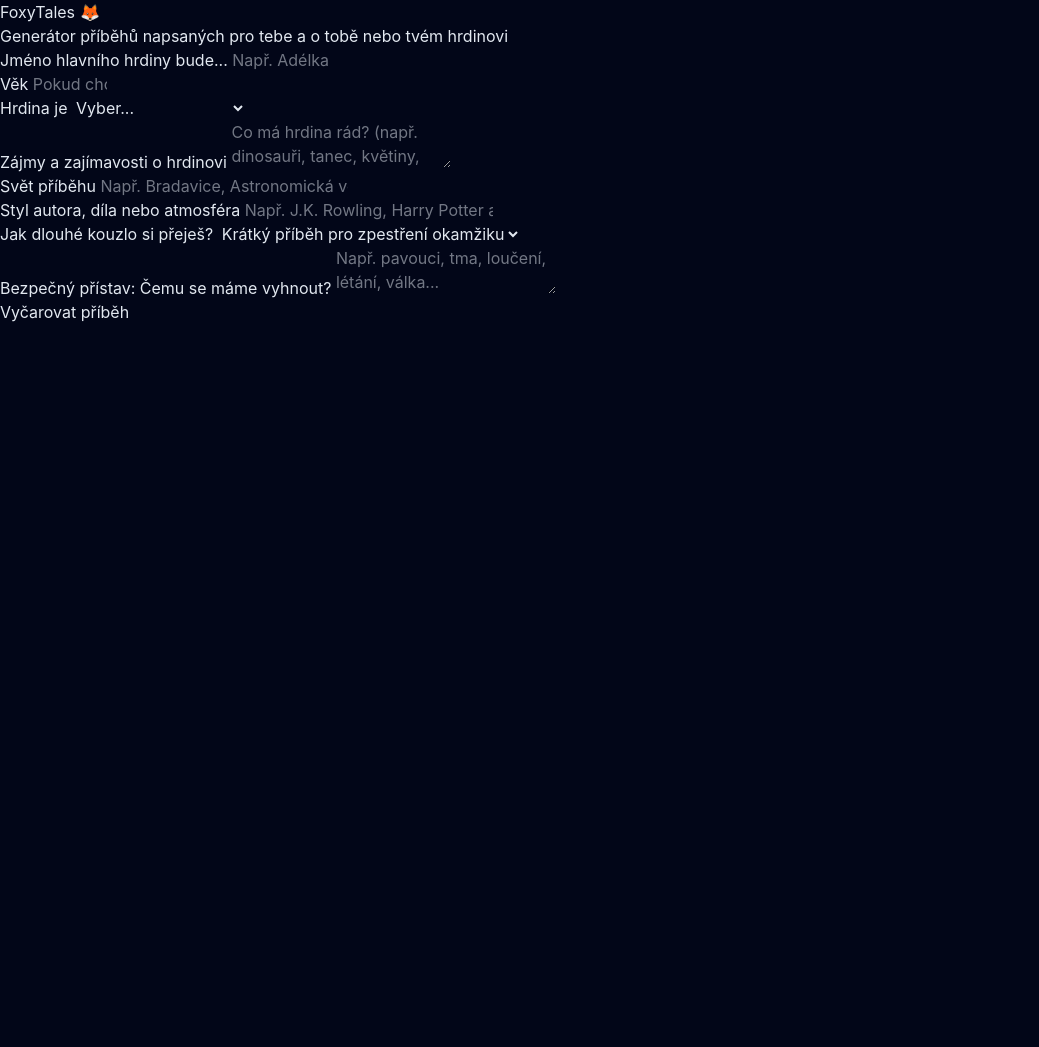
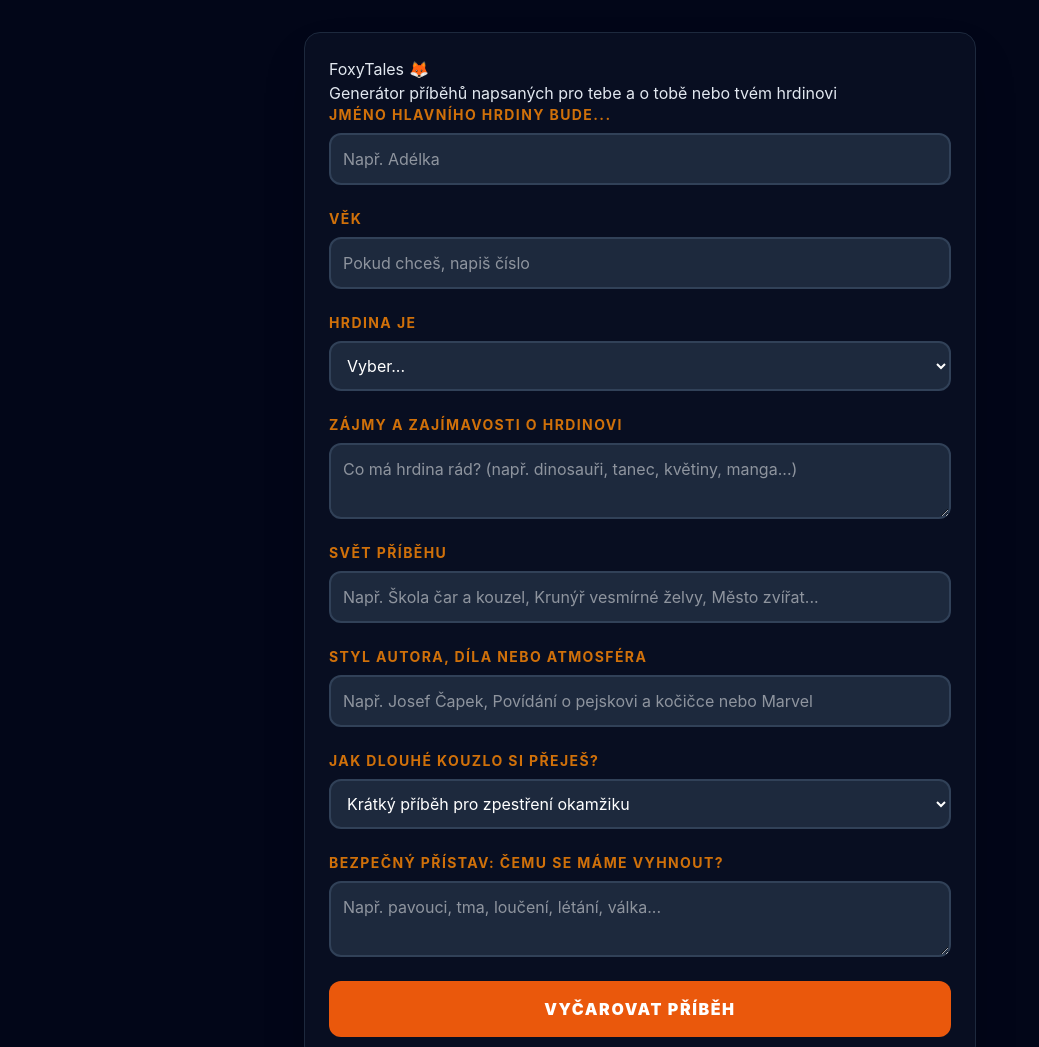
Before and after one commit to Moncha-cha/foxytales, a website built with Vite: page index.html in a window 1280 px wide. Shown: the top 1047 px of the page, without its empty margins (0-1039 px from the left). Before the commit the page ends 800 px from the top, so only its background shows below. Built offline with nearby package versions, Linux system fonts and the light colour scheme.

Commit message:
fix trademarks fix tailwind dependences

```diff
--- a/index.html
+++ b/index.html
@@ -44,7 +44,7 @@
           <label for="hero-interests">Zájmy a zajímavosti o hrdinovi</label>
           <textarea
             id="hero-interests"
-            placeholder="Co má hrdina rád? (např. dinosauři, tanec, květiny, Naruto...)"
+            placeholder="Co má hrdina rád? (např. dinosauři, tanec, květiny, manga...)"
           ></textarea>
         </div>
 
@@ -53,7 +53,7 @@
           <input
             type="text"
             id="story-world"
-            placeholder="Např. Bradavice, Astronomická věž, Zeměplocha, Zootropolis..."
+            placeholder="Např. Škola čar a kouzel, Krunýř vesmírné želvy, Město zvířat..."
           />
         </div>
 
@@ -62,7 +62,7 @@
           <input
             type="text"
             id="story-style"
-            placeholder="Např. J.K. Rowling, Harry Potter a Princ dvojí krve nebo Marvel a Ironman"
+            placeholder="Např. Josef Čapek, Povídání o pejskovi a kočičce nebo Marvel"
           />
         </div>
 
--- a/src/style.css
+++ b/src/style.css
@@ -1,17 +1,45 @@
+/* 1. NAČTENÍ TAILWINDU */
 @import "tailwindcss";
 
-/* Tato sekce definuje globální vzhled celé aplikace.
-   Díky @layer base se tyto styly "vstříknou" přímo do základních HTML značek.
-*/
+/* 2. ZÁKLADY (HTML a BODY) */
 @layer base {
+  html {
+    /* Plynulé skrolování stránky */
+    scroll-behavior: smooth;
+  }
+
   body {
-    /* Používáme barvu ze Slate palety (velmi tmavě modrá), která je
-       standardem pro moderní "dark mode" a šetří oči dětí. */
+    /* Tmavé pozadí a světlé písmo pro celou aplikaci */
     @apply bg-slate-950 text-slate-200 antialiased;
   }
+}
 
-  /* Optimalizace pro plynulé skrolování - drobnost, která odděluje profi appky */
-  html {
-    scroll-behavior: smooth;
+/* 3. NAŠE VLASTNÍ KOMPONENTY */
+@layer components {
+  /* Hlavní obal aplikace (ten rámeček uprostřed) */
+  .app-wrapper {
+    @apply max-w-2xl mx-auto bg-slate-900/50 p-6 rounded-2xl border border-slate-800 shadow-2xl mt-8;
+  }
+
+  /* Obal pro každé vstupní políčko s popiskem */
+  .form-field {
+    @apply flex flex-col gap-2 mb-6;
+  }
+
+  /* Popisek nad políčkem (Label) */
+  .form-field label {
+    @apply text-sm font-bold uppercase tracking-widest text-orange-400/80;
+  }
+
+  /* Samotná políčka pro psaní a výběr */
+  .form-field input,
+  .form-field textarea,
+  .form-field select {
+    @apply bg-slate-800 border-2 border-slate-700 rounded-xl p-3 focus:border-orange-500 focus:outline-none transition-colors text-white;
+  }
+
+  /* Hlavní tlačítko - všimni si použití tvé barvy 'bg-foxy-orange' */
+  .submit-button {
+    @apply w-full bg-[#ea580c] hover:bg-orange-500 text-white font-black py-4 rounded-xl uppercase tracking-widest transition-all transform active:scale-95;
   }
 }
```
